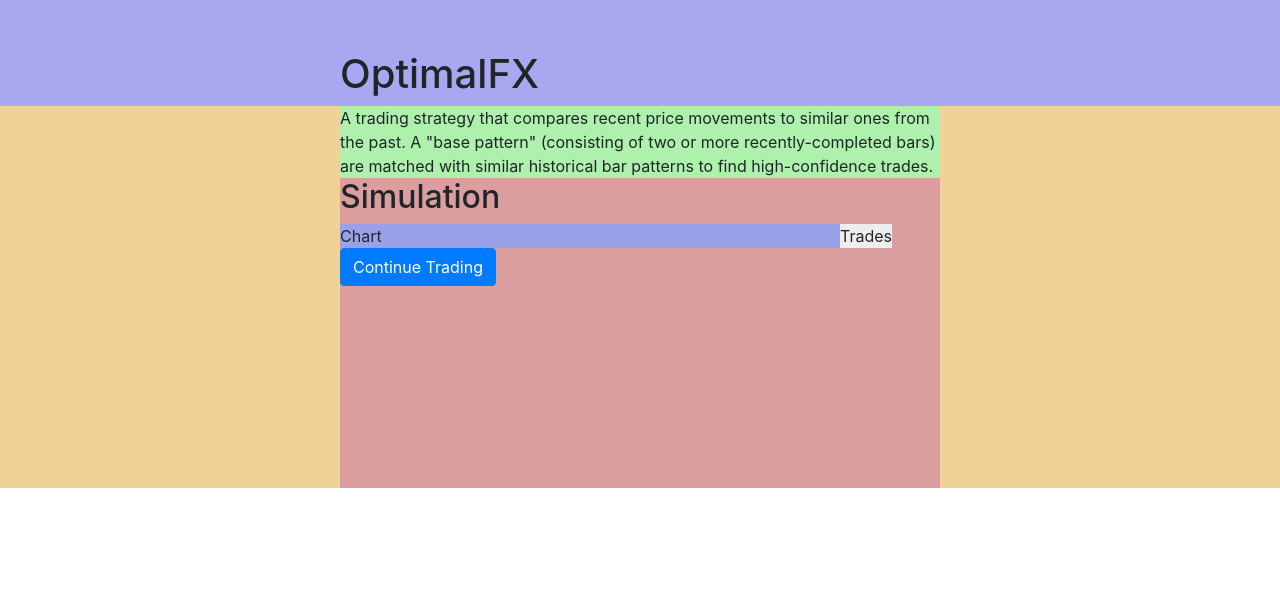
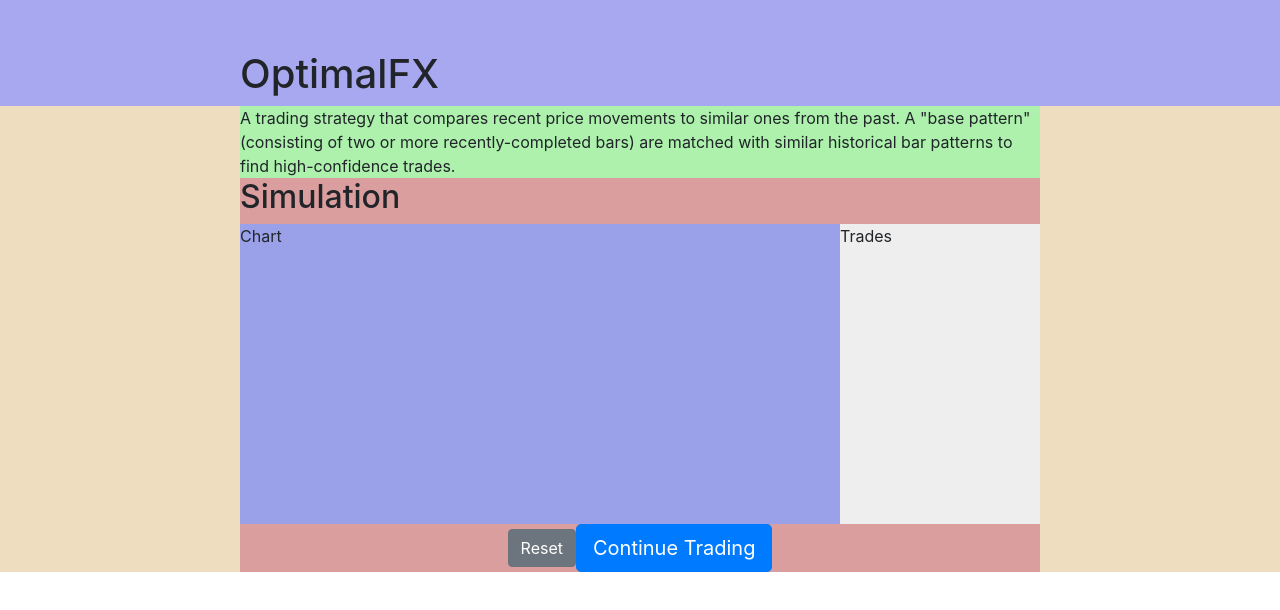
Before and after one commit to dandoozan/optimalfx-demo, a React (Create React App) app: page / in a window 1280 px wide. Shown: the top 610 px of the page. Built offline with nearby package versions, Linux system fonts and the light colour scheme.

Commit message:
Improve Simulation component

```diff
--- a/src/components/App/App.css
+++ b/src/components/App/App.css
@@ -1,7 +1,7 @@
 .app {
-  background: #f0d198;
+  background: #eeddbf;
   display: grid;
-  grid-template-columns: auto 600px auto;
+  grid-template-columns: auto var(--main-content-width) auto;
   grid-template-areas:
     'header header header'
     '. desc .'
--- a/src/components/Simulation/Chart/Chart.css
+++ b/src/components/Simulation/Chart/Chart.css
@@ -1,4 +1,6 @@
 .chart {
-  width: 500px;
+  --chart-width: calc(var(--main-content-width) * 3 / 4);
+  width: var(--chart-width);
+  height: calc(var(--chart-width) / 2);
   background: hsl(235, 64%, 76%);
 }
--- a/src/components/Simulation/Simulation.css
+++ b/src/components/Simulation/Simulation.css
@@ -1,10 +1,14 @@
 .simulation {
   width: var(--main-content-width);
-  height: 310px;
   background: hsl(0, 46%, 74%);
   grid-area: simulation;
 }
 
-.chart-container {
+.simulation__chart-container {
   display: flex;
 }
+.simulation__button-bar {
+  display: flex;
+  justify-content: center;
+  align-items: center;
+}
--- a/src/components/Simulation/Simulation.js
+++ b/src/components/Simulation/Simulation.js
@@ -8,11 +8,14 @@ export default function Simulation() {
   return (
     <div className="simulation">
       <h2>Simulation</h2>
-      <div className="chart-container">
+      <div className="simulation__chart-container">
         <Chart />
         <Trades />
       </div>
-      <Button>Continue Trading</Button>
+      <div className="simulation__button-bar">
+        <Button variant="secondary">Reset</Button>
+        <Button size="lg">Continue Trading</Button>
+      </div>
     </div>
   );
 }
--- a/src/components/Simulation/Trades/Trades.css
+++ b/src/components/Simulation/Trades/Trades.css
@@ -1,3 +1,4 @@
 .trades {
   background: #eee;
+  flex-grow: 1;
 }
--- a/src/index.css
+++ b/src/index.css
@@ -1,3 +1,3 @@
 :root {
-  --main-content-width: 600px;
+  --main-content-width: 800px;
 }
```
